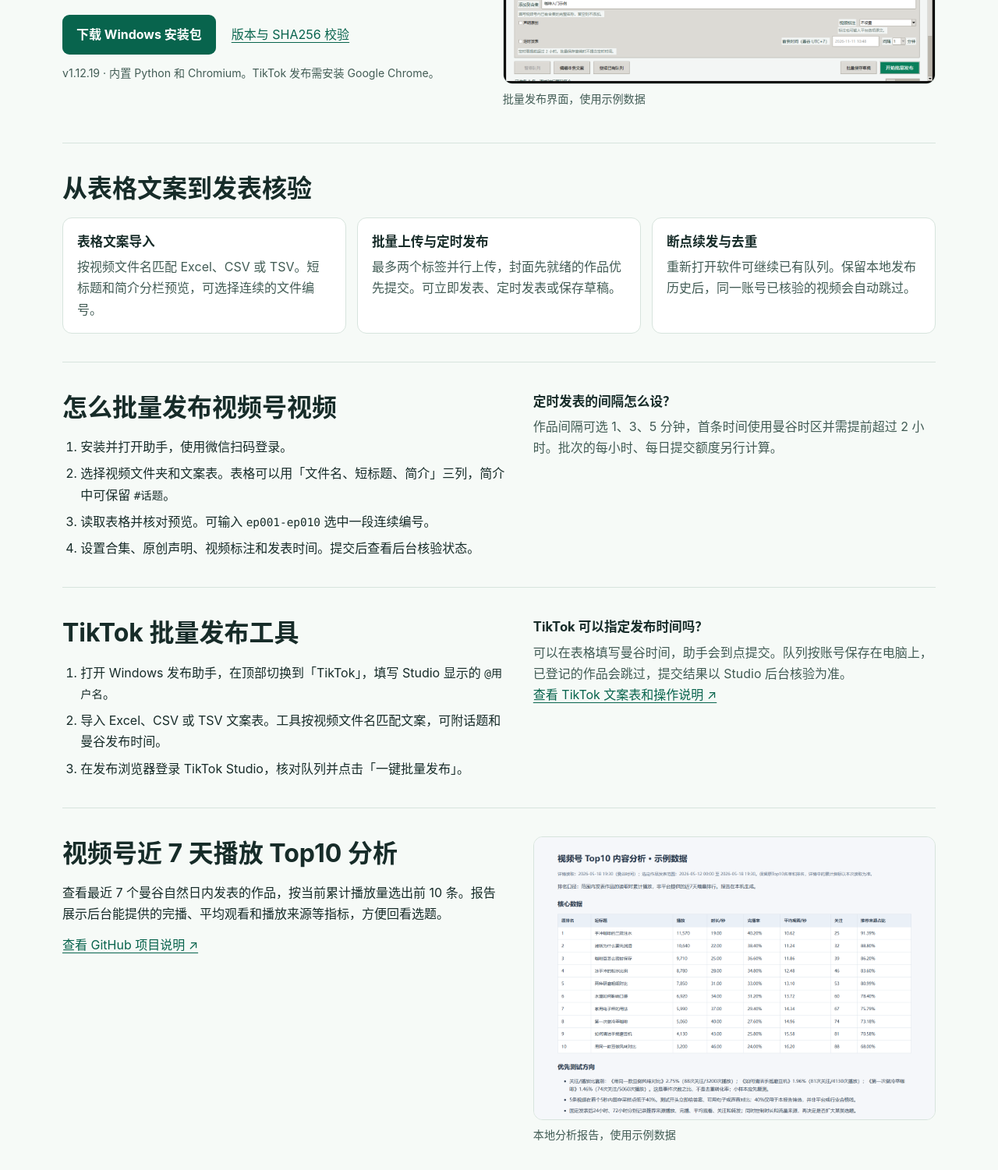
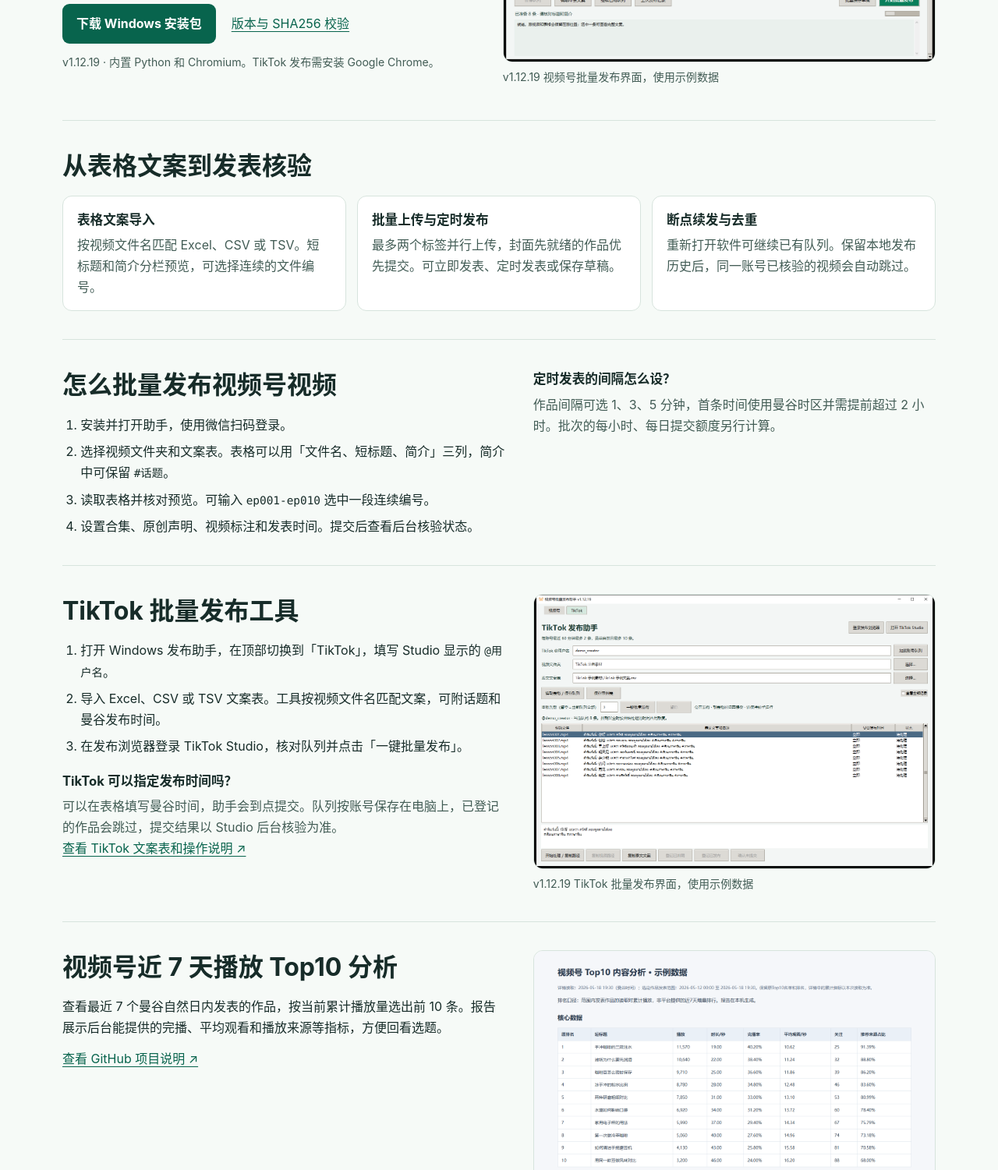
Before and after one commit to itai365com-pixel/wechat-channels-publisher-windows, a plain HTML site: page docs/index.html in a window 1280 px wide. Shown: the part 445-1946 px from the top of the page at 78% size. Drawn offline with Linux system fonts and the light colour scheme.

Commit message:
Refresh v1.12.19 publisher screenshots

```diff
--- a/docs/index.html
+++ b/docs/index.html
@@ -11,7 +11,7 @@
   <meta property="og:title" content="微信视频号批量发布工具｜Windows 版支持 TikTok">
   <meta property="og:description" content="用 Excel 或 CSV 整理文案，批量发布视频号和 TikTok 视频，并核对后台结果。提供 Windows 离线安装包。">
   <meta property="og:url" content="https://itai365com-pixel.github.io/wechat-channels-publisher-windows/">
-  <meta property="og:image" content="https://itai365com-pixel.github.io/wechat-channels-publisher-windows/screenshots/batch-publishing.png">
+  <meta property="og:image" content="https://itai365com-pixel.github.io/wechat-channels-publisher-windows/screenshots/batch-publishing-v1.12.19.png">
   <style>
     :root{color-scheme:light;--ink:#172c29;--soft:#425c55;--accent:#08644d;--line:#d7e4dd;--paper:#f6faf7}
     *{box-sizing:border-box}
@@ -46,6 +46,7 @@
     li+li{margin-top:.45em}
     code{font-family:Consolas,"SFMono-Regular",monospace;font-size:.9em}
     .question+.question{margin-top:16px}
+    .guide ol+.question{margin-top:16px}
     footer{padding-block:22px 36px;border-top:1px solid var(--line);color:var(--soft);font-size:.9rem}
     @media(max-width:760px){.intro,.guide{grid-template-columns:1fr}.features{grid-template-columns:repeat(2,minmax(0,1fr))}}
     @media(max-width:450px){.shell{width:calc(100% - 32px)}.features{grid-template-columns:1fr}}
@@ -72,8 +73,8 @@
           <p class="note">v1.12.19 · 内置 Python 和 Chromium。TikTok 发布需安装 Google Chrome。</p>
         </div>
         <figure>
-          <img src="screenshots/batch-publishing.png" alt="Windows 视频号批量发布工具的文案预览和发布队列">
-          <figcaption>批量发布界面，使用示例数据</figcaption>
+          <a href="screenshots/batch-publishing-v1.12.19.png"><img src="screenshots/batch-publishing-v1.12.19.png" alt="v1.12.19 视频号批量发布工具的文案预览、发布队列和 TikTok 切换页签"></a>
+          <figcaption>v1.12.19 视频号批量发布界面，使用示例数据</figcaption>
         </figure>
       </div>
     </div>
@@ -108,12 +109,16 @@
           <li>导入 Excel、CSV 或 TSV 文案表。工具按视频文件名匹配文案，可附话题和曼谷发布时间。</li>
           <li>在发布浏览器登录 TikTok Studio，核对队列并点击「一键批量发布」。</li>
         </ol>
+        <div class="question">
+          <h3>TikTok 可以指定发布时间吗？</h3>
+          <p>可以在表格填写曼谷时间，助手会到点提交。队列按账号保存在电脑上，已登记的作品会跳过，提交结果以 Studio 后台核验为准。</p>
+        </div>
+        <a href="https://github.com/itai365com-pixel/wechat-channels-publisher-windows#tiktok-批量发布">查看 TikTok 文案表和操作说明 ↗</a>
       </div>
-      <div class="question">
-        <h3>TikTok 可以指定发布时间吗？</h3>
-        <p>可以在表格填写曼谷时间，助手会到点提交。队列按账号保存在电脑上，已登记的作品会跳过，提交结果以 Studio 后台核验为准。</p>
-        <p><a href="https://github.com/itai365com-pixel/wechat-channels-publisher-windows#tiktok-批量发布">查看 TikTok 文案表和操作说明 ↗</a></p>
-      </div>
+      <figure>
+        <a href="screenshots/tiktok-batch-publishing-v1.12.19.png"><img src="screenshots/tiktok-batch-publishing-v1.12.19.png" alt="v1.12.19 TikTok 批量发布界面，显示示例泰文文案、话题和视频队列" loading="lazy"></a>
+        <figcaption>v1.12.19 TikTok 批量发布界面，使用示例数据</figcaption>
+      </figure>
     </section>
     <section class="guide" aria-labelledby="analytics">
       <div>
```
Also changed, not shown: docs/screenshots/batch-publishing-v1.12.19.png (added), docs/screenshots/tiktok-batch-publishing-v1.12.19.png (added), 1 other file.
